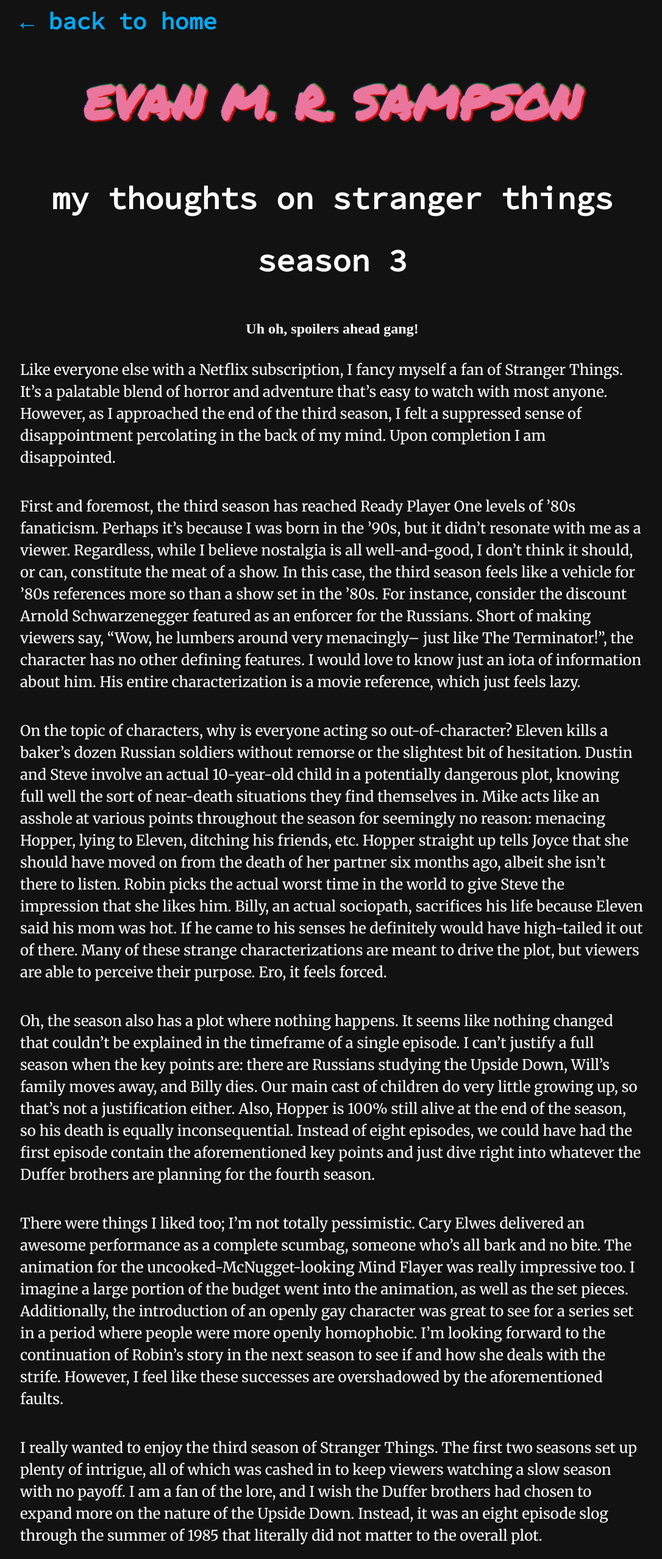
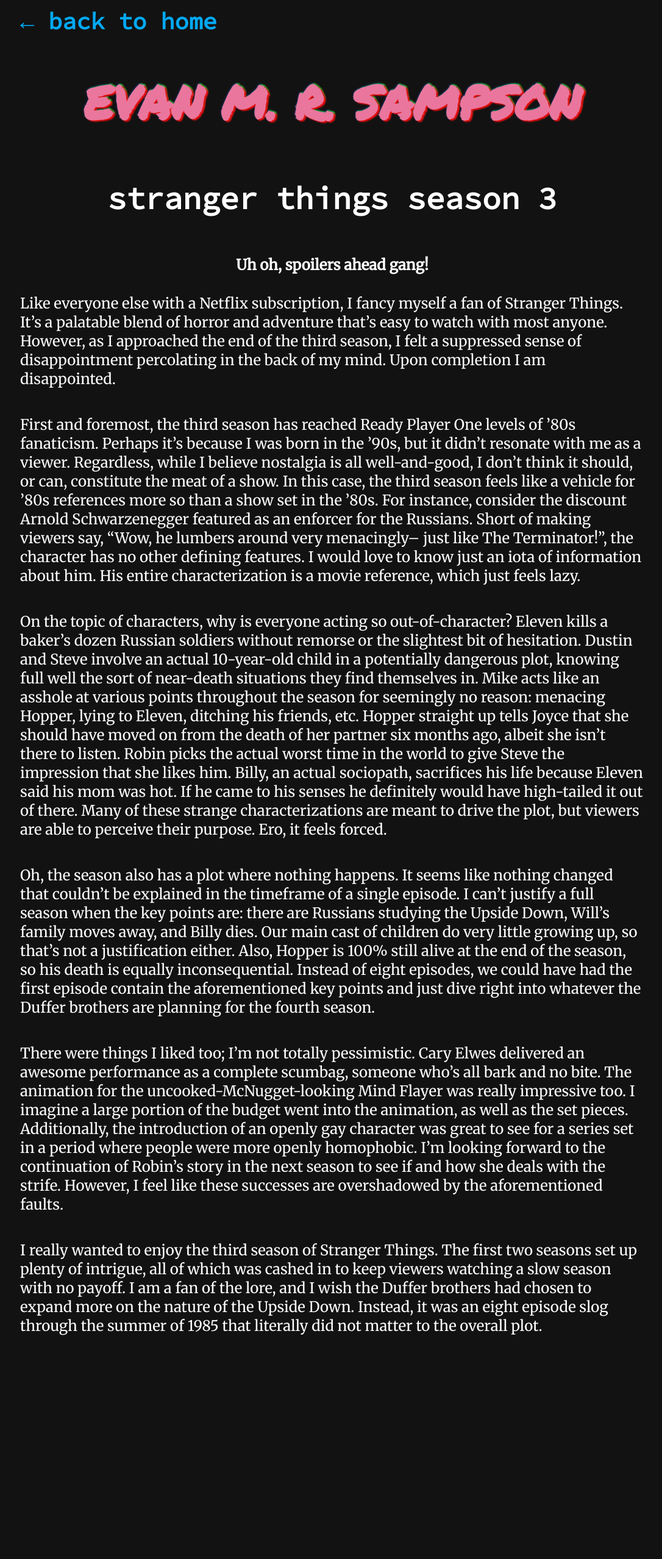
Before and after one commit to evanmrsampson/website, a Jekyll site: the page built from content/_writing/stranger-things-season-3.markdown, in a window 1280 px wide. Shown: the whole page at 61% size, without its empty margins (95-1181 px from the left). Built offline with Jekyll 4.4.1, drawn with Linux system fonts in a browser that asks for light colours; after the commit the page ends 2210 px from its top, so only the background shows below that.

Commit message:
Give the stranger things write-up a better title Fix some styling things

```diff
--- a/content/_writing/stranger-things-season-3.markdown
+++ b/content/_writing/stranger-things-season-3.markdown
@@ -1,10 +1,10 @@
 ---
 layout: blog
-title:  "My Thoughts on Stranger Things Season 3"
+title:  "Stranger Things Season 3"
 date:   2019-07-25 -0400
 ---
 
-## My Thoughts On Stranger Things Season 3
+## Stranger Things Season 3
 
 #### **Uh oh, spoilers ahead gang!**
 
--- a/style.css
+++ b/style.css
@@ -21,6 +21,10 @@
 }
 
 p {
+	font-family: 'Merriweather', serif;
+}
+
+h4 {
 	font-family: 'Merriweather', serif;
 }
 
@@ -130,7 +134,6 @@
 {
 	text-transform: none;
 	font-size: 1.5em;
-	line-height: 1.5em;
 }
 
 div.blog-content h2
```
